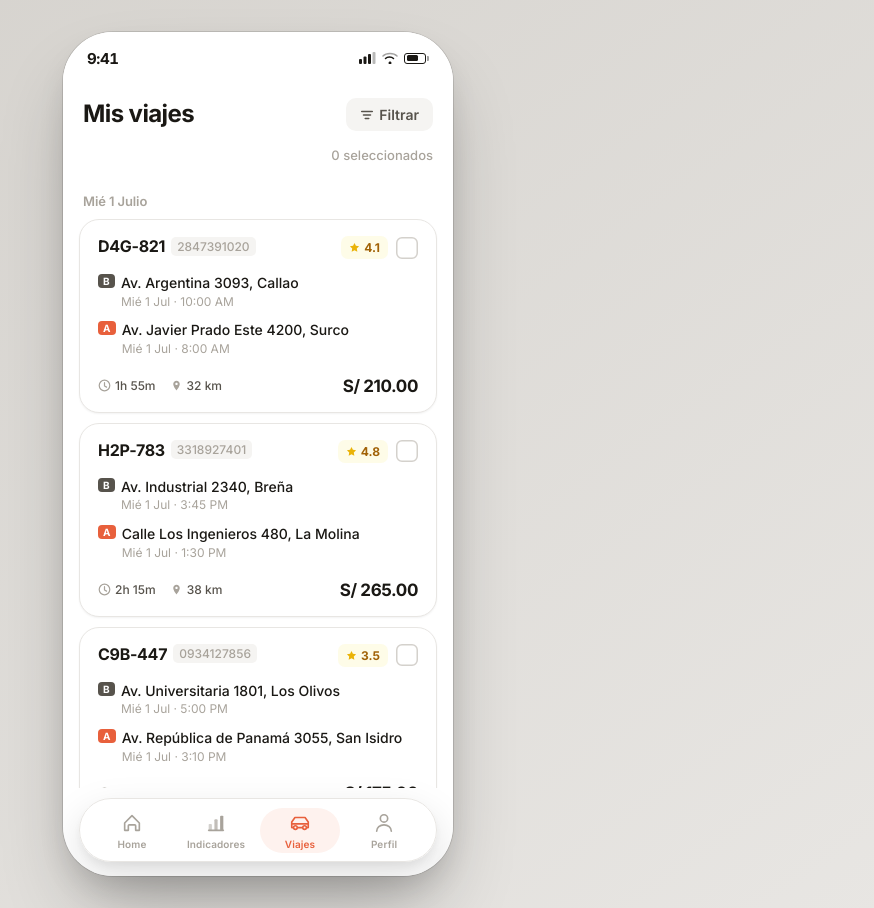
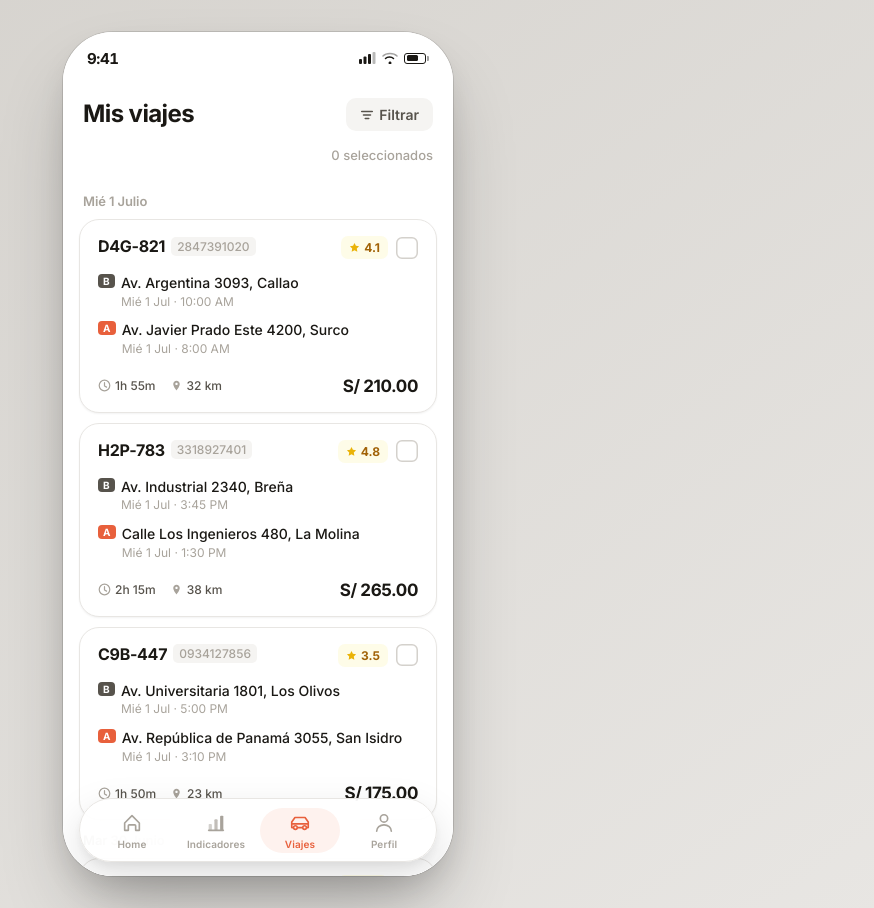
Before and after one commit to iamacalupuenzo-ui/viajes, an Angular app: page /viajes in a window 1280 px wide. Shown: the whole page, without its empty margins (382-1256 px from the left). Built offline with nearby package versions, Linux system fonts and the light colour scheme.

Commit message:
Recorrido-V6

```diff
--- a/src/app/features/indicadores/pages/indicadores-page/indicadores-page.component.scss
+++ b/src/app/features/indicadores/pages/indicadores-page/indicadores-page.component.scss
@@ -24,6 +24,7 @@
     isolation: isolate;
     display: flex;
     flex-direction: column;
+    border-top: 1px solid var(--color-border-default);
   }
 
   // ── Header ─────────────────────────────────────────────────────────────────
@@ -116,7 +117,7 @@
   &__trips {
     display: flex;
     gap: 8px;
-    padding: 12px 16px 6px;
+    padding: 14px 16px;
     overflow-x: auto;
     scrollbar-width: none;
     flex-shrink: 0;
--- a/src/app/features/recorrido/pages/recorrido-page/recorrido-page.component.scss
+++ b/src/app/features/recorrido/pages/recorrido-page/recorrido-page.component.scss
@@ -24,6 +24,7 @@
     isolation: isolate;
     display: flex;
     flex-direction: column;
+    border-top: 1px solid var(--color-border-default);
   }
 
   // ── Header ─────────────────────────────────────────────────────────────────
@@ -117,7 +118,7 @@
   &__trips {
     display: flex;
     gap: 8px;
-    padding: 12px 16px 6px;
+    padding: 14px 16px;
     overflow-x: auto;
     scrollbar-width: none;
     flex-shrink: 0;
--- a/src/app/features/viajes/components/selection-actions/selection-actions.component.scss
+++ b/src/app/features/viajes/components/selection-actions/selection-actions.component.scss
@@ -1,12 +1,26 @@
+// Barra flotante: vive justo encima del bottom-nav flotante
+:host {
+  position: absolute;
+  bottom: 88px; // altura del nav (64) + sus márgenes (10 + 14)
+  left: 0;
+  right: 0;
+  z-index: 24;
+  pointer-events: none;
+}
+
 .actions {
   display: flex;
   gap: 10px;
-  padding: 12px 16px 16px;
+  padding: 10px;
+  margin: 0 16px;
   background: rgba(255, 255, 255, 0.92);
   backdrop-filter: blur(16px);
   -webkit-backdrop-filter: blur(16px);
-  border-top: 1px solid var(--color-border-default);
+  border: 1px solid var(--color-border-default);
+  border-radius: var(--radius-xl);
+  box-shadow: var(--shadow-lg);
   flex-shrink: 0;
+  pointer-events: auto;
   animation: actions-up var(--duration-slow) var(--ease-spring) both;
 
   &__btn {
--- a/src/app/features/viajes/pages/viajes-list/viajes-list.component.scss
+++ b/src/app/features/viajes/pages/viajes-list/viajes-list.component.scss
@@ -149,7 +149,7 @@
     flex: 1;
     overflow-y: auto;
     overflow-x: hidden;
-    padding: 8px 0 16px;
+    padding: 8px 0 104px; // clearance para el nav flotante
     scrollbar-width: none;
 
     &::-webkit-scrollbar { display: none; }
--- a/src/app/shared/components/bottom-nav/bottom-nav.component.scss
+++ b/src/app/shared/components/bottom-nav/bottom-nav.component.scss
@@ -1,3 +1,13 @@
+// Overlay: el nav flota sobre el contenido, no ocupa espacio en el layout
+:host {
+  position: absolute;
+  bottom: 0;
+  left: 0;
+  right: 0;
+  z-index: 25;
+  pointer-events: none; // los márgenes alrededor del pill no bloquean el contenido
+}
+
 .bottom-nav {
   display: flex;
   align-items: center;
@@ -11,6 +21,7 @@
   flex-shrink: 0;
   padding: 0 10px;
   margin: 10px 16px calc(14px + env(safe-area-inset-bottom, 0));
+  pointer-events: auto;
 
   &__item {
     flex: 1;
```
